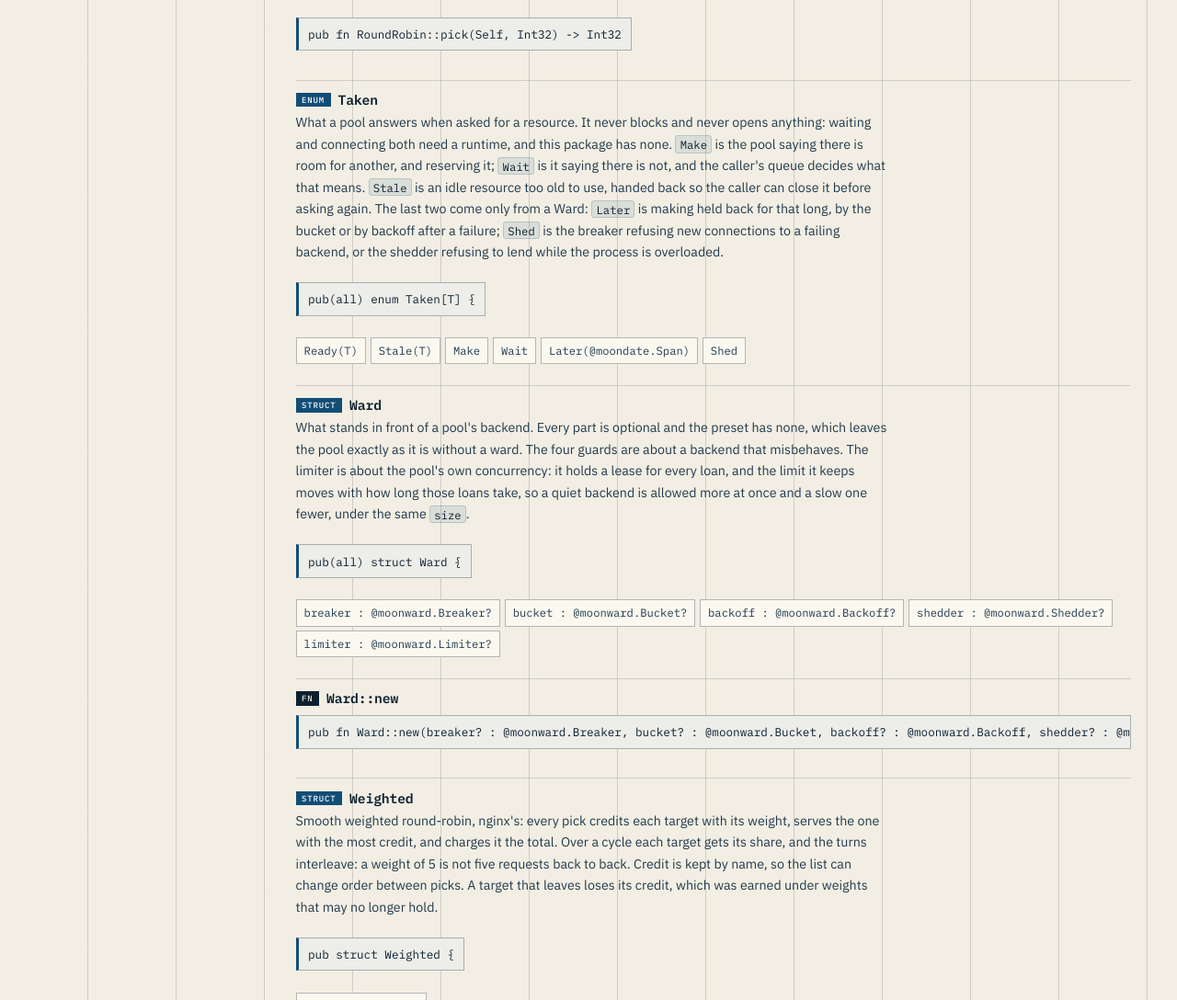
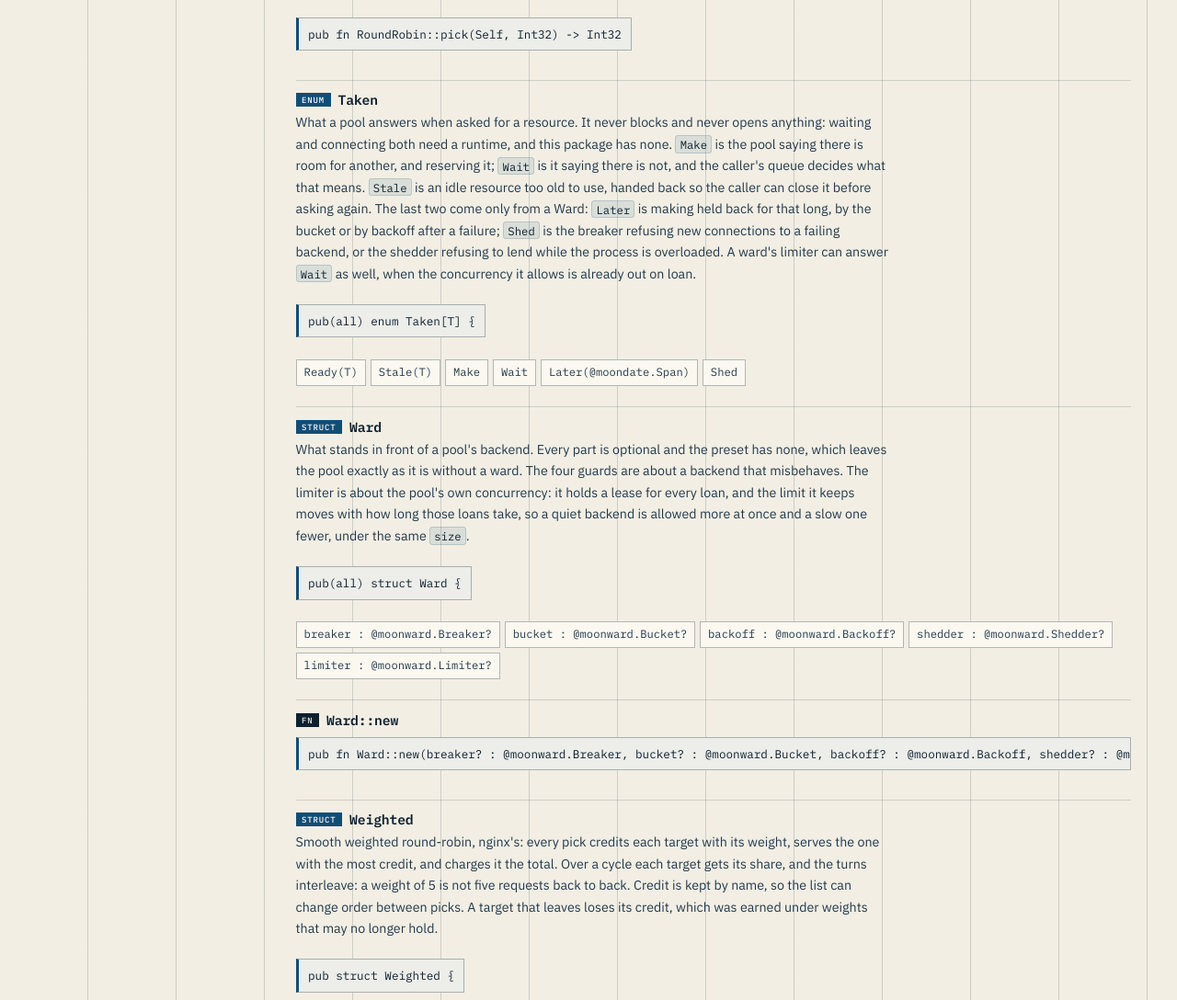
Before and after one commit to moonbitstack/moonpool, a plain HTML site: page docs/api.html in a window 1280 px wide. Shown: the part 4370-5458 px from the top of the page at 92% size. Drawn offline with nearby package versions, Linux system fonts and the light colour scheme.

Commit message:
docs(moonpool): a ward's limiter can answer Wait too.
Signed-off-by: Leo Cheng (heke1228) <chengkelfan@qq.com>

```diff
--- a/docs/api.html
+++ b/docs/api.html
@@ -254,7 +254,7 @@
 </div>
 <div class="entry" id="pool-Taken">
 <h3><span class="kind ty">enum</span>Taken</h3>
-<p>What a pool answers when asked for a resource. It never blocks and never opens anything: waiting and connecting both need a runtime, and this package has none. <code>Make</code> is the pool saying there is room for another, and reserving it; <code>Wait</code> is it saying there is not, and the caller's queue decides what that means. <code>Stale</code> is an idle resource too old to use, handed back so the caller can close it before asking again. The last two come only from a Ward: <code>Later</code> is making held back for that long, by the bucket or by backoff after a failure; <code>Shed</code> is the breaker refusing new connections to a failing backend, or the shedder refusing to lend while the process is overloaded.</p>
+<p>What a pool answers when asked for a resource. It never blocks and never opens anything: waiting and connecting both need a runtime, and this package has none. <code>Make</code> is the pool saying there is room for another, and reserving it; <code>Wait</code> is it saying there is not, and the caller's queue decides what that means. <code>Stale</code> is an idle resource too old to use, handed back so the caller can close it before asking again. The last two come only from a Ward: <code>Later</code> is making held back for that long, by the bucket or by backoff after a failure; <code>Shed</code> is the breaker refusing new connections to a failing backend, or the shedder refusing to lend while the process is overloaded. A ward's limiter can answer <code>Wait</code> as well, when the concurrency it allows is already out on loan.</p>
 <pre class="sig">pub(all) enum Taken[T] {</pre>
 <ul class="variants"><li>Ready(T)</li><li>Stale(T)</li><li>Make</li><li>Wait</li><li>Later(@moondate.Span)</li><li>Shed</li></ul>
 </div>
```
Also changed, not shown: 1 other file.
